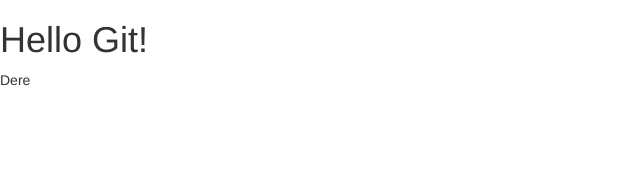
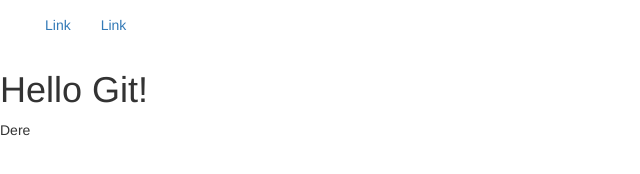
Before and after one commit to fabs04/Website, a plain HTML site: page index.html in a window 1280 px wide. Shown: the whole page, without its empty margins (0-640 px from the left). Drawn offline with nearby package versions, Linux system fonts and the light colour scheme.

Commit message:
Bootstrap-Menu hinzugefügt

```diff
--- a/index.html
+++ b/index.html
@@ -11,6 +11,14 @@
 	</head>
 
 	<body>
+		<div class="container-fluid">
+			<div class="collapse navbar-collapse">
+				<ul class="nav navbar-nav">
+					<li class="active"><a href="#">Link</a></li>
+					<li><a href="#">Link</a></li>
+				</ul>
+			</div>
+		</div>
 		<h1>Hello Git!</h1>
 
 		<script src="https://ajax.googleapis.com/ajax/libs/jquery/1.11.1/jquery.min.js"></script>
```
